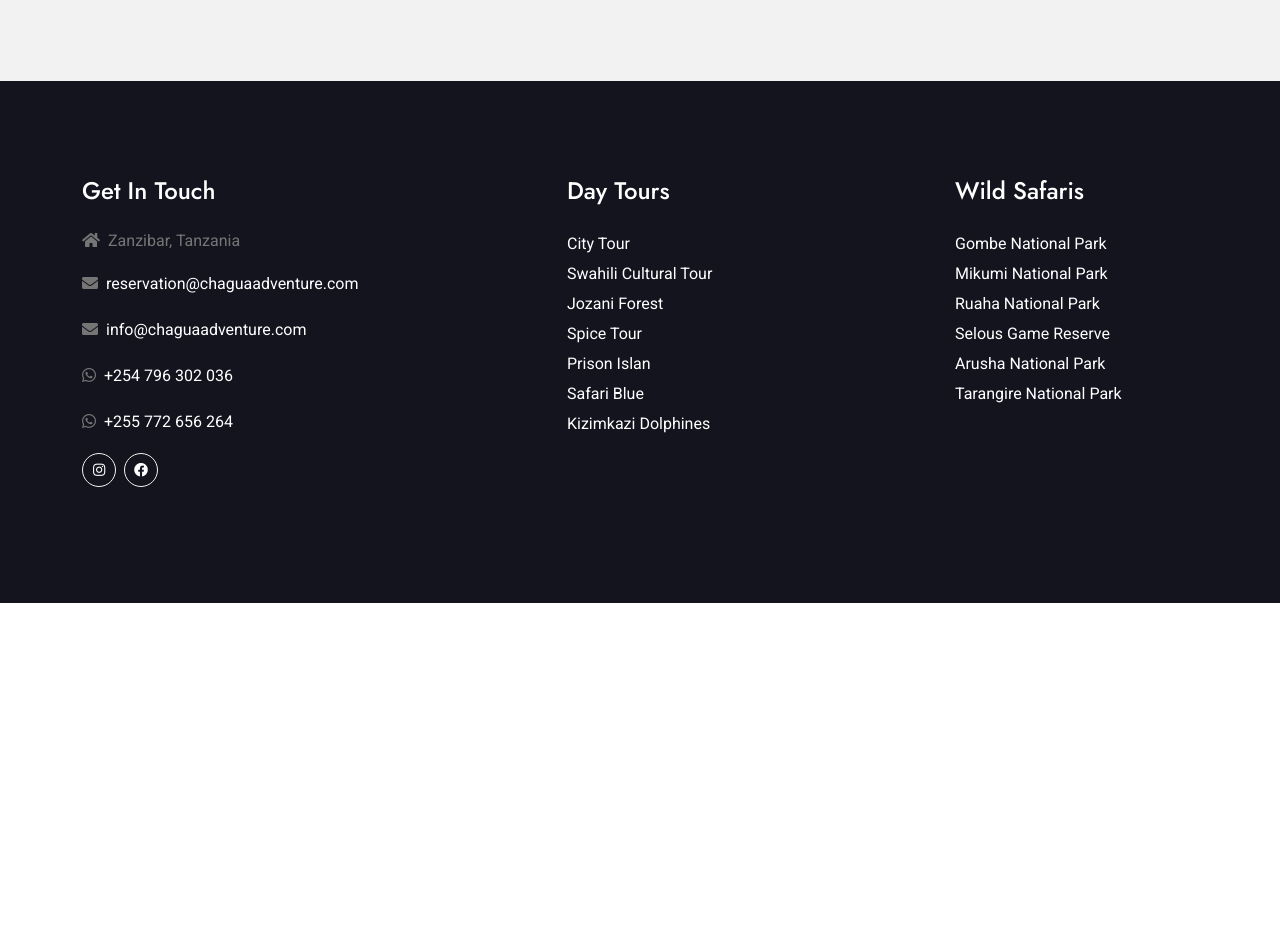
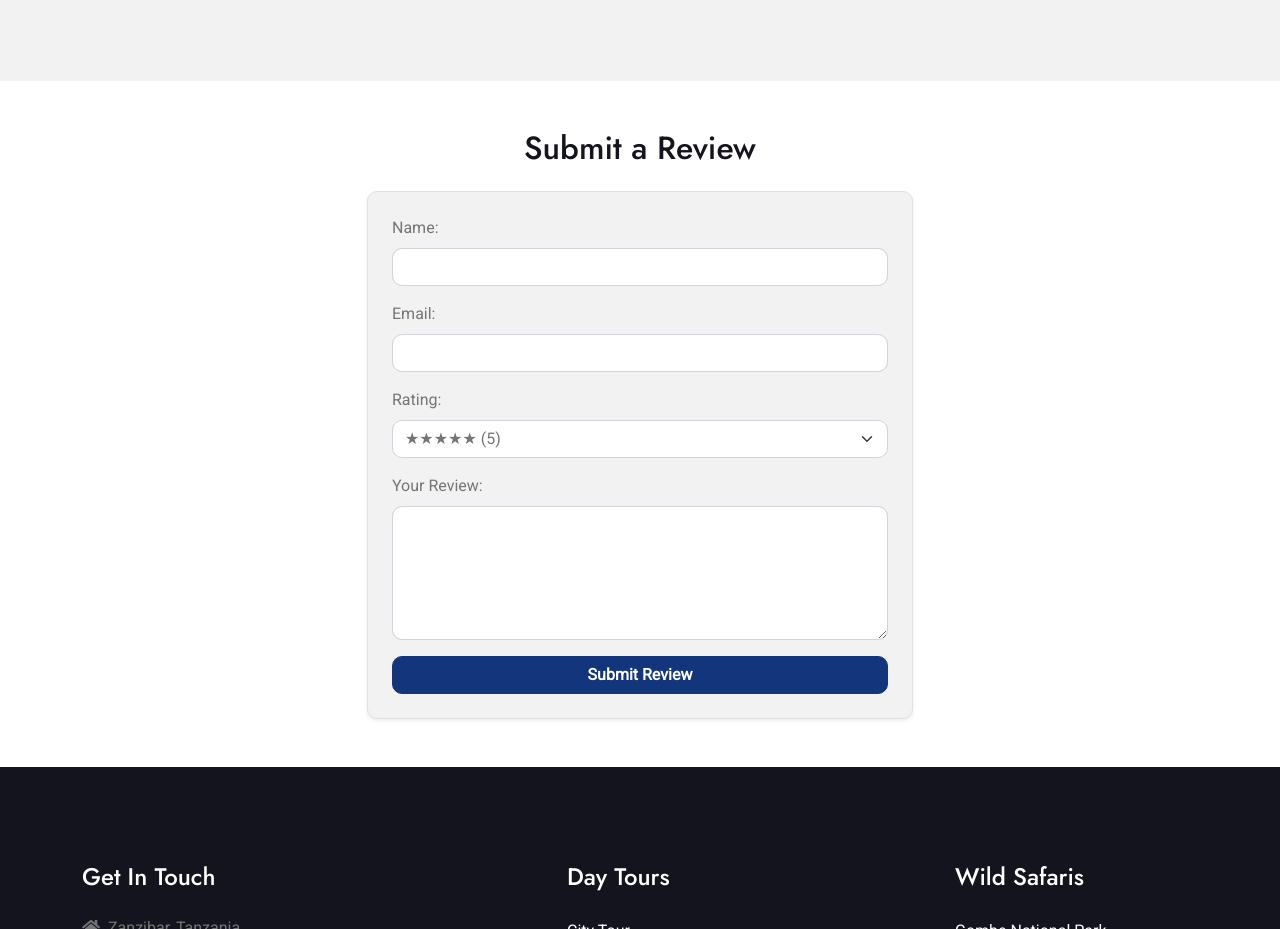
Before and after one commit to pyjoek/chaguaAdventure_onlineVersion, a plain HTML site: page contact.html in a window 1280 px wide. Shown: the part 2520-3449 px from the top of the page. Before the commit the page ends 3123 px from the top, so only its background shows below. Drawn offline with nearby package versions, Linux system fonts and the light colour scheme.

Commit message:
edited the contact page

```diff
--- a/contact.html
+++ b/contact.html
@@ -304,25 +304,45 @@
 </style>
 
 
+<section id="reviews" class="container mt-5 mb-5">
+    <h2 class="text-center mb-4">Submit a Review</h2>
+    <div class="row justify-content-center">
+        <div class="col-md-6">
+            <form action="https://formspree.io/f/xovekeyw" method="POST" class="p-4 border rounded shadow-sm bg-light">
+                <div class="mb-3">
+                    <label for="name" class="form-label">Name:</label>
+                    <input type="text" id="name" name="name" class="form-control" required>
+                </div>
 
-        <!-- Subscribe Start -->
-<!-- <div class="container-fluid subscribe py-5">
-    <div class="container text-center py-5">
-        <div class="mx-auto text-center" style="max-width: 900px;">
-            <h5 class="subscribe-title px-3">Stay Connected</h5>
-            <h1 class="text-white mb-4">Subscribe to Our Newsletter</h1>
-            <p class="text-white mb-5">Get the latest updates, exclusive offers, and travel tips for exploring the stunning beauty of Zanzibar and Tanzania. Don't miss out on amazing safari adventures and beach getaways!</p>
-            <form id="subscribeForm" action="https://formspree.io/f/xeoaojqg" method="POST">
-                <div class="position-relative mx-auto">
-                    <input class="form-control border-primary rounded-pill w-100 py-3 ps-4 pe-5" type="email" name="email" id="email" placeholder="Enter your email address" required>
-                    <button type="submit" class="btn btn-primary rounded-pill position-absolute top-0 end-0 py-2 px-4 mt-2 me-2">Subscribe</button>
+                <div class="mb-3">
+                    <label for="email" class="form-label">Email:</label>
+                    <input type="email" id="email" name="email" class="form-control" required>
+                </div>
+
+                <div class="mb-3">
+                    <label for="rating" class="form-label">Rating:</label>
+                    <select id="rating" name="rating" class="form-select" required>
+                        <option value="5">★★★★★ (5)</option>
+                        <option value="4">★★★★☆ (4)</option>
+                        <option value="3">★★★☆☆ (3)</option>
+                        <option value="2">★★☆☆☆ (2)</option>
+                        <option value="1">★☆☆☆☆ (1)</option>
+                    </select>
+                </div>
+
+                <div class="mb-3">
+                    <label for="review" class="form-label">Your Review:</label>
+                    <textarea id="review" name="review" rows="5" class="form-control" required></textarea>
+                </div>
+
+                <div class="text-center">
+                    <button type="submit" class="btn btn-primary w-100">Submit Review</button>
                 </div>
             </form>
-            <p id="responseMessage" class="mt-3 text-white"></p>
         </div>
     </div>
-</div> -->
-<!-- Subscribe End -->
+</section>
+
 
 
              <!-- Footer Start -->
```
